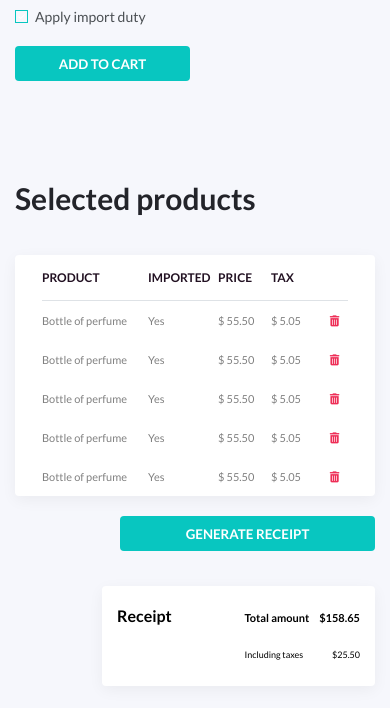
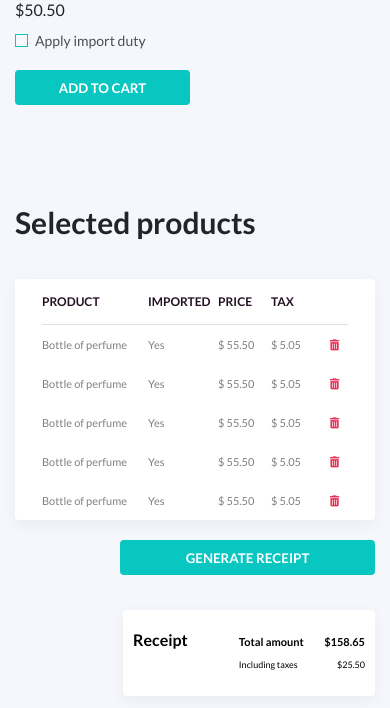
Before and after one commit to lapo18/sales_taxes_bootstrap, a plain HTML site: page index.html in a window 390 px wide. Shown: the part 1503-2211 px from the top of the page. Drawn offline with Linux system fonts and the light colour scheme.

Commit message:
Add files via upload

```diff
--- a/styles.css
+++ b/styles.css
@@ -138,7 +138,7 @@ button{
 .cart_summary{
     display: flex;
     justify-content: space-between;
-    width: 45vw;
+    width: 635px;
     height: 153px;
     padding: 42px 27px;
     margin-bottom: 100px;
@@ -280,17 +280,9 @@ h4{
     color: #EE2D56;
     ;
   }
-  @media only screen and ( min-width:768px ) and (max-width: 1023px){
-    nav{
-        max-width: 880px;
-    }
-    main{
-        max-width: 880px;
-    }
-    #items-container{
-        grid-template-columns: repeat(3,minmax(150px,255px));
-  }
-  }
+
+
+
   @media only screen and (min-width:1024px) and (max-width: 1600px){
     nav{
         max-width: 1100px;
@@ -302,6 +294,31 @@ h4{
         grid-template-columns: repeat(4,minmax(180px,255px));
   }
 }
+  @media only screen and ( min-width:768px ) and (max-width: 1023px){
+    nav{
+        max-width: 880px;
+    }
+    main{
+        max-width: 880px;
+    }
+    #items-container{
+        grid-template-columns: repeat(3,minmax(150px,255px));
+    }
+    .cart_summary{
+        width: 60%;
+    }
+    h3{
+        font-size: 24px;
+    }
+    .total{
+        font-size: 20px;
+
+    }
+    .taxes{
+        font-size: 14px;
+    }
+  }
+
   @media only screen and (max-width: 767px){
     nav{
         max-width: 500px;
@@ -321,7 +338,38 @@ h4{
     #items-container{
         grid-template-columns: repeat(2,minmax(120px,255px));
     }
+
+    .cart_summary{
+        height: auto;
+        width: 70%;
+        padding: 20px 20px;
+    }
+    .summary-container{
+        margin-left: 10px;
+        flex-grow: 1;
+    }
+    .flex{
+        gap: 0px;
+    }
+    h3{
+        flex-grow: 2;
+        font-size: 18px;
+    }
+    .total{
+        font-size: 14px;
+        margin-bottom: 0px;
+    }
+    .taxes{
+        font-size: 11px;
+    }
+
+
+
 }
+
+
+
+
 @media only screen and (max-width: 480px){
 
 
@@ -334,19 +382,28 @@ h4{
     #items-container{
         gap: 20px 10px;
     }
+    .item{
+        height: auto;
+    }
     .cart_summary{
         height: auto;
-        width: 70vw;
-        padding: 20px 15px;
+        width: 70%;
+        padding: 20px 10px;
+    }
+    .summary-container{
+        margin-left: 10px;
+        flex-grow: 1;
     }
     .flex{
-        gap: 10px;
+        gap: 0px;
     }
     h3{
+        flex-grow: 2;
         font-size: 16px;
     }
     .total{
         font-size: 11px;
+        margin-bottom: 0px;
     }
     .taxes{
         font-size: 9px;
```
